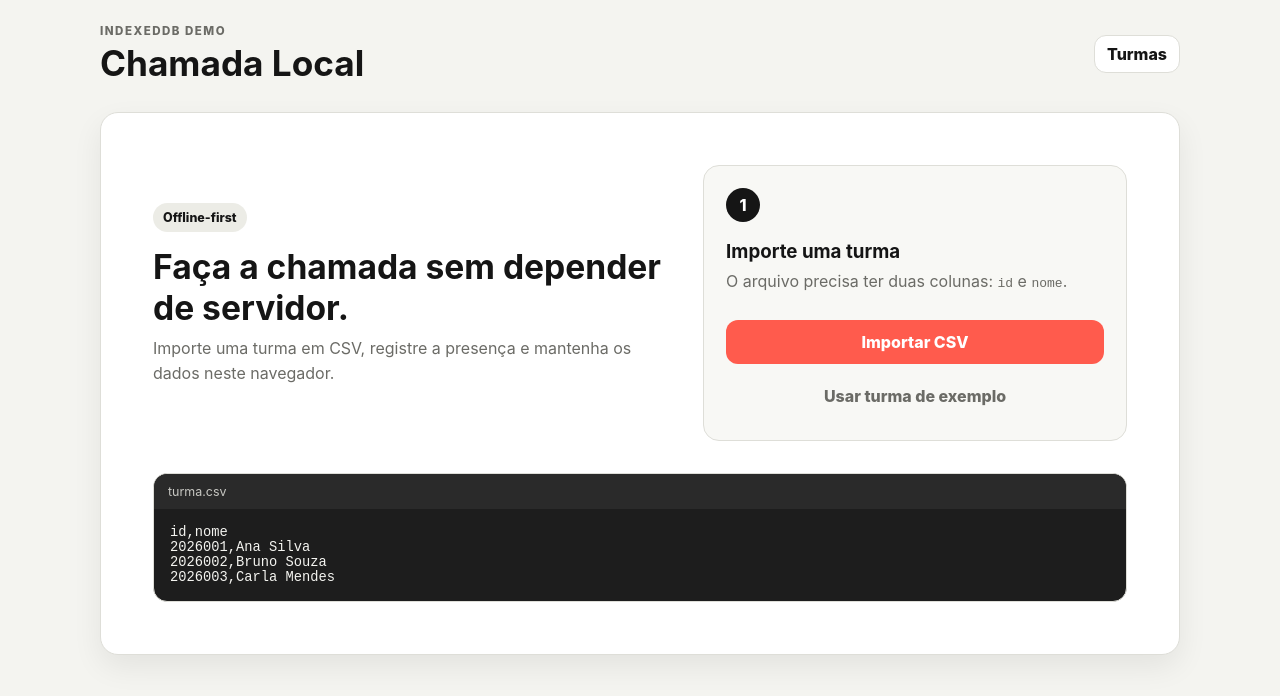
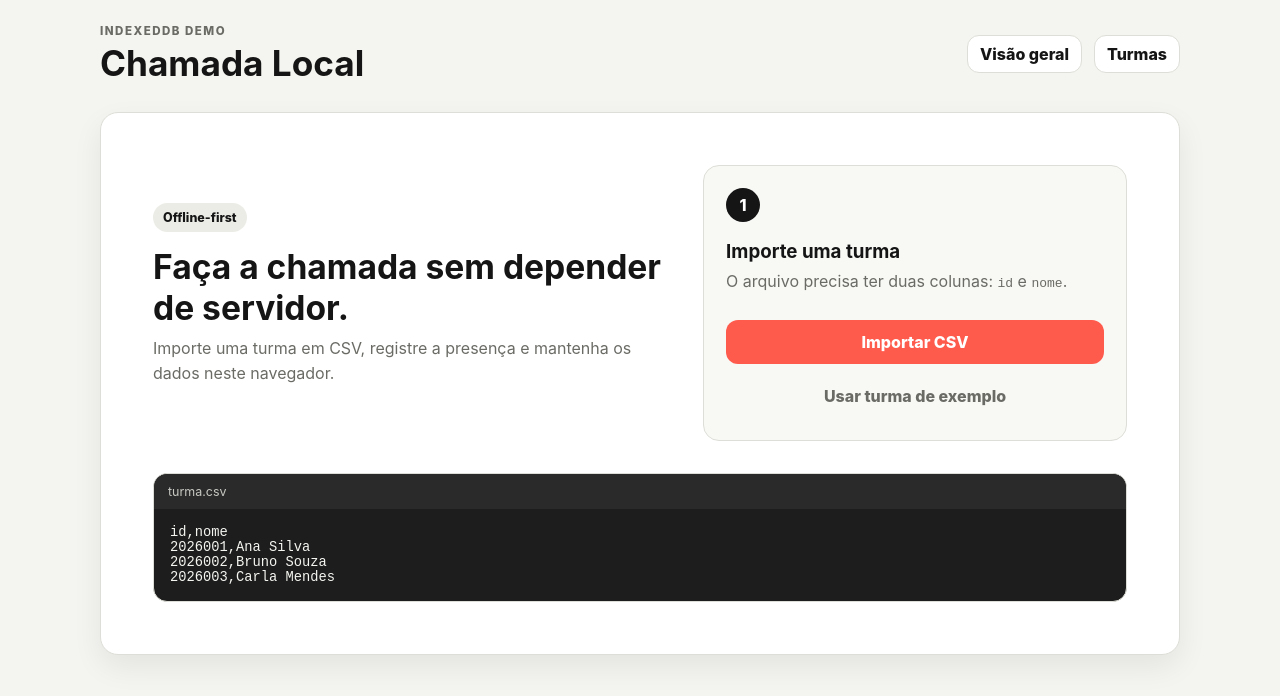
Before and after one commit to elc1090/project1-2026b-RPFacco, a plain HTML site: page index.html in a window 1280 px wide. Drawn offline with Linux system fonts and the light colour scheme.

Commit message:
feat: adiciona novo botão "visão geral "em topbar

```diff
--- a/index.html
+++ b/index.html
@@ -14,9 +14,11 @@
         <p class="eyebrow">IndexedDB demo</p>
         <h1>Chamada Local</h1>
       </div>
-      <button id="manageClassesBtn" class="button secondary compact" type="button">Turmas</button>
+      <div class="topbar-actions">
+        <button class="button secondary compact" type="button">Visão geral</button>
+        <button id="manageClassesBtn" class="button secondary compact" type="button">Turmas</button>
+      </div>
     </header>
-
     <main>
       <section id="emptyState" class="panel hero-panel">
         <div class="hero-copy">
--- a/styles.css
+++ b/styles.css
@@ -44,6 +44,11 @@ button { cursor: pointer; }
   align-items: center;
   gap: 20px;
   margin-bottom: 28px;
+}
+
+.topbar-actions {
+  display: flex;
+  gap: 12px;
 }
 
 h1, h2, h3, p { margin-top: 0; }
```
